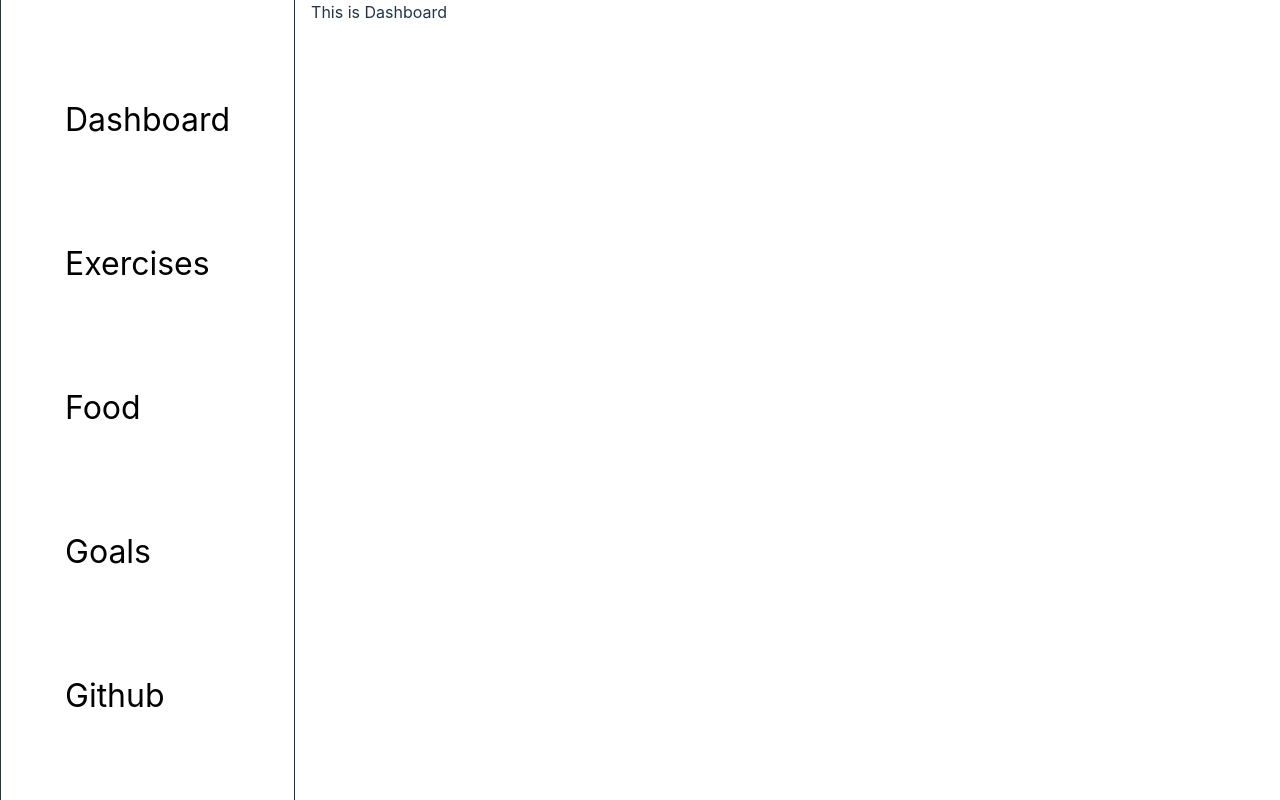
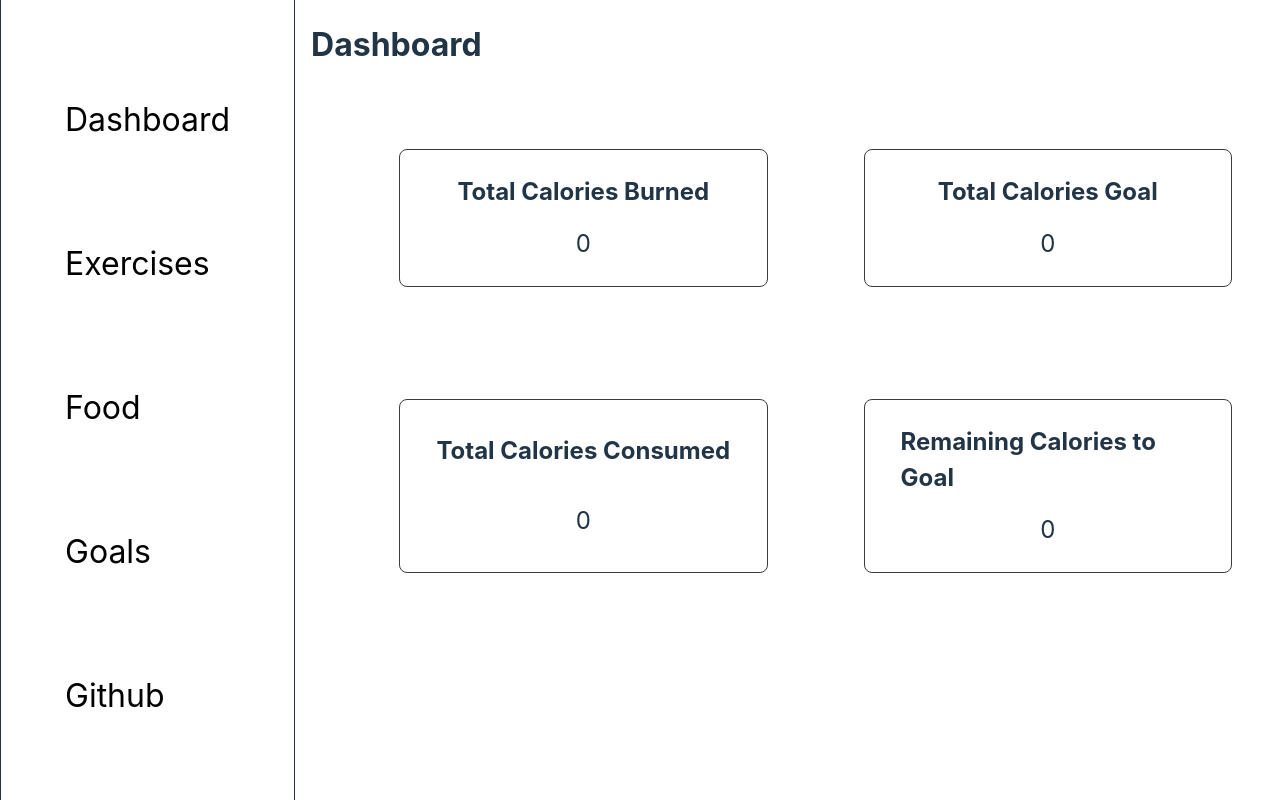
Before and after one commit to WadadParker/fitness-tracker, a React (Vite) app: page / in a window 1280 px wide. Built offline with nearby package versions, Linux system fonts and the light colour scheme; no server answers.

Commit message:
feat: Dashboard

```diff
--- a/src/components/cards/card.module.css
+++ b/src/components/cards/card.module.css
@@ -20,3 +20,6 @@
     color: rgb(233, 44, 44);
     cursor: pointer;
 }
+p {
+    margin-top: 0;
+}
--- a/src/pages/dashboard/Dashboard.jsx
+++ b/src/pages/dashboard/Dashboard.jsx
@@ -1,9 +1,52 @@
 import styles from "./dashboard.module.css";
 
-import React from 'react'
+import React, {useState,useEffect}  from 'react'
+import { useDispatch } from "react-redux";
+import { useSelector } from "react-redux";
+
+import { fetchExcercises, fetchFood, fetchGoals } from "../../actions";
 
 export const Dashboard = () => {
+  const dispatch = useDispatch();
+  const excercises=useSelector((state)=>state.excercises);
+  const food= useSelector((state)=>state.food);
+  const goals=useSelector((state=>state.goals));
+
+  const totalCalorieGoal = goals.reduce((acc,curr)=>acc + curr?.targetCalories,0);
+  const totalCaloriesBurned = excercises.reduce((acc,curr)=>acc + curr?.caloriesBurned,0);
+  const totalCaloriesConsumed = food.reduce((acc,curr)=>acc + curr?.calories,0);
+  const remainingCaloriesToGoal = totalCalorieGoal - totalCaloriesBurned - totalCaloriesConsumed;
+
+  useEffect(()=>
+  {
+    dispatch(fetchExcercises());
+    dispatch(fetchFood());
+    dispatch(fetchGoals());
+  })
   return (
-    <div>This is Dashboard</div>
+    <div>
+      <h1>Dashboard</h1>
+      <ul className={styles[`list-container`]}>
+        <li className={styles.list}>
+          <b>Total Calories Burned</b>
+          <span>{totalCaloriesBurned}</span>
+        </li>
+
+        <li className={styles.list}>
+          <b>Total Calories Goal</b>
+          <span>{totalCalorieGoal}</span>
+        </li>
+
+        <li className={styles.list}>
+          <b>Total Calories Consumed</b>
+          <span>{totalCaloriesConsumed}</span>
+        </li>
+
+        <li className={styles.list}>
+          <b>Remaining Calories to Goal</b>
+          <span>{remainingCaloriesToGoal<0?"Goal Completed":remainingCaloriesToGoal}</span>
+        </li>
+      </ul>
+    </div>
   )
 }
--- a/src/pages/dashboard/dashboard.module.css
+++ b/src/pages/dashboard/dashboard.module.css
@@ -0,0 +1,18 @@
+.list-container {
+    list-style: none;
+    display: grid;
+    grid-template-columns: 1fr 1fr;
+    row-gap: 1rem;
+    align-content: center;
+    margin-top: 2rem;
+}
+.list {
+    display: grid;
+    place-items: center;
+    font-size: 1.5rem;
+    border: 1px solid rgb(61, 60, 60);
+    border-radius: 8px;
+    padding: 1em 1.5em;
+    margin: 2em;
+    row-gap: 1rem;
+}
--- a/src/pages/exercises/Exercise.jsx
+++ b/src/pages/exercises/Exercise.jsx
@@ -21,7 +21,8 @@ export const Exercise = () => {
 
   const clickHandler=()=>
   {
-    dispatch(addExcercise({name:input.name,duration:Number(input.duration)}));
+    const capitalInput= input.name.charAt(0).toUpperCase() + input.name.slice(1);
+    dispatch(addExcercise({name:capitalInput,duration:Number(input.duration)}));
     setInput({name:"",duration:""})
   }
 
--- a/src/pages/goals/Goals.jsx
+++ b/src/pages/goals/Goals.jsx
@@ -19,7 +19,8 @@ export const Goals = () => {
 
   const clickHandler=()=>
   {
-    dispatch(addGoal({name:input.name,description:input.description,date:input.date,calories:Number(input.calories),status:input.status}));
+    const formattedDate = new Date(input.date).toISOString().split('T')[0];
+    dispatch(addGoal({name:input.name,description:input.description,targetDate:formattedDate,targetCalories:Number(input.calories),status:input.status}));
     setInput({name:"",description:"",date:"",calories:"",status:"In Progress"});
   }
 
@@ -39,7 +40,7 @@ export const Goals = () => {
     <div>
       <h1 className={styles.heading}>Goals</h1>
       <section className={styles[`input-container`]}>
-        <input value={input.name} placeholder="Name" onChange={(e)=>changeHandler("name",e.target.value)}/>
+        <input value={input.name} placeholder="Goal Title" onChange={(e)=>changeHandler("name",e.target.value)}/>
         <input value={input.calories} type="Number" placeholder="Calories" onChange={(e)=>changeHandler("calories",e.target.value)}/>
         <input value={input.date} type="Date" onChange={(e)=>changeHandler("date",e.target.value)}/>
         <select value={input.status} className={`${styles.input} ${styles.select}`} onChange={(e)=>changeHandler("status",e.target.value)}>
```
